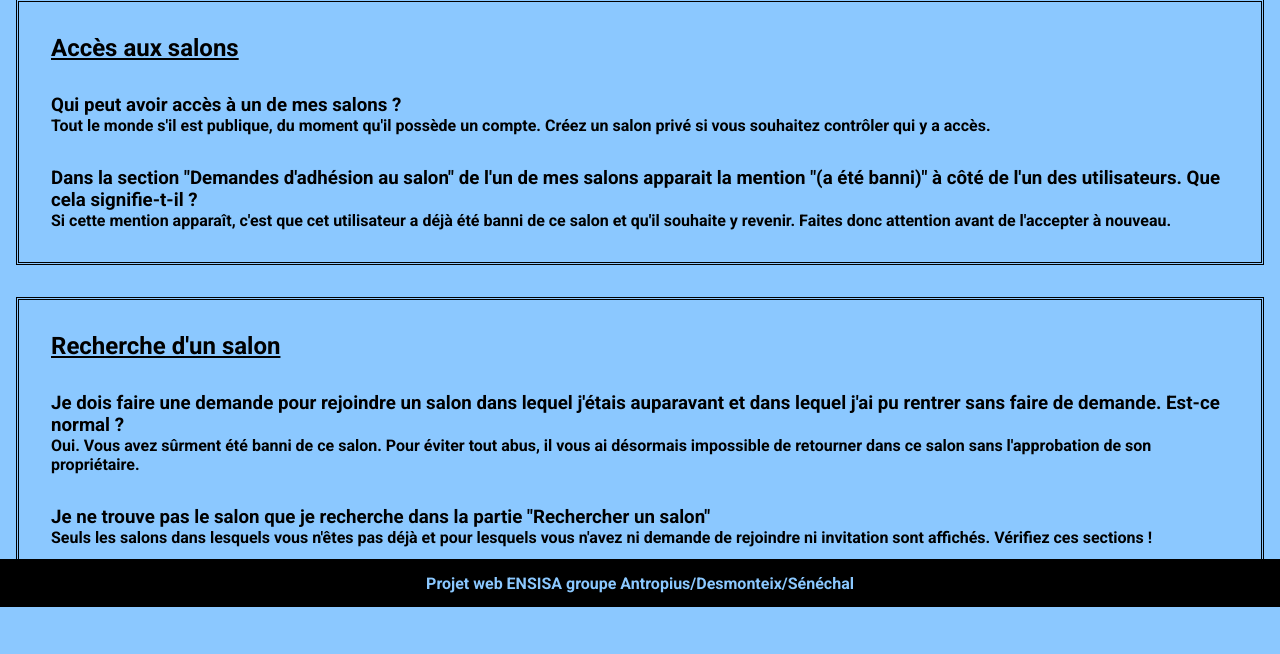
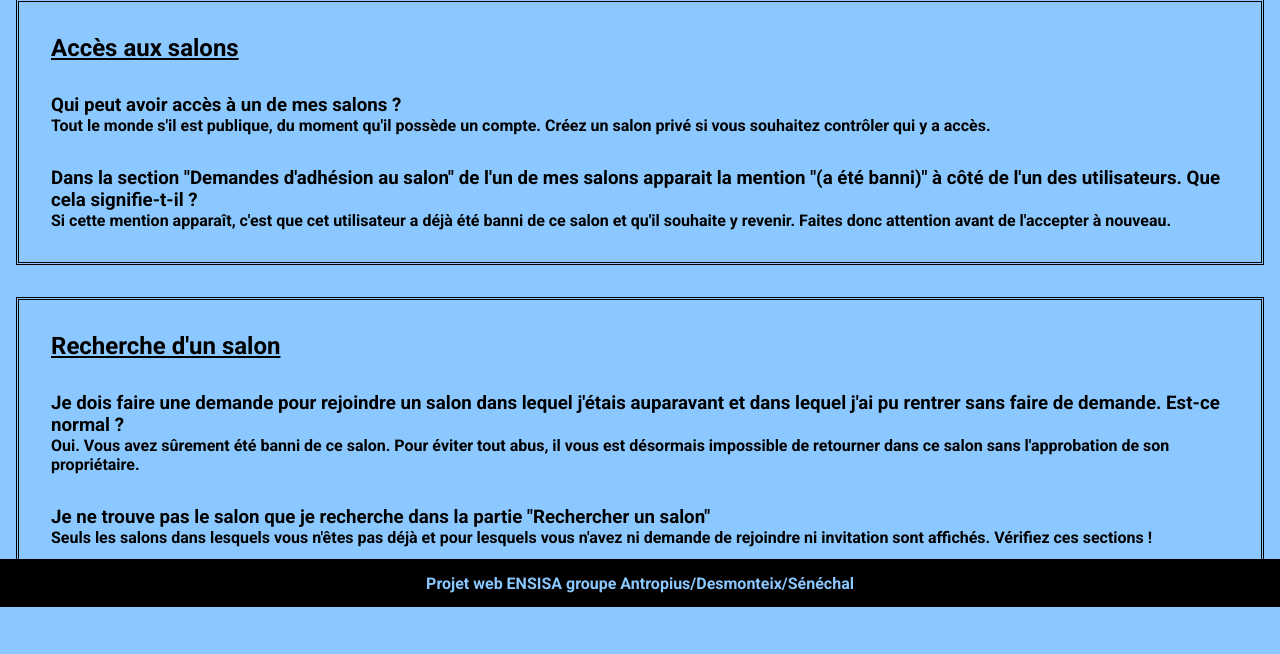
Before and after one commit to Burn3rII/ENSISAGERIE, a Django app: page /support/ in a window 1280 px wide. Shown: the part 193-847 px from the top of the page. Run offline with Django 5.2, Linux system fonts and the light colour scheme.

Commit message:
Modif rapport, CSS erreurs et faute page d'aide

```diff
--- a/messagingsite/main/static/main/css/style_error.css
+++ b/messagingsite/main/static/main/css/style_error.css
@@ -11,7 +11,6 @@
 
 #error_code {
     padding-left: 0;
-    height: 5rem;
     font-size: 4rem;
 }
 
@@ -21,6 +20,5 @@
 
 #error_descriptor {
     padding-left: 0;
-    height: 2rem;
     font-size: 2rem;
 }
--- a/messagingsite/main/templates/main/help.html
+++ b/messagingsite/main/templates/main/help.html
@@ -24,9 +24,9 @@
         <h3>Je dois faire une demande pour rejoindre un salon dans lequel
             j'étais auparavant et dans lequel j'ai pu rentrer sans faire de
             demande. Est-ce normal ?</h3>
-        <p>Oui. Vous avez sûrment été banni de ce salon. Pour éviter tout abus, il
-            vous ai désormais impossible de retourner dans ce salon sans
-            l'approbation de son propriétaire.</p>
+        <p>Oui. Vous avez sûrement été banni de ce salon. Pour éviter tout
+            abus, il vous est désormais impossible de retourner dans ce
+            salon sans l'approbation de son propriétaire.</p>
 
         <h3>Je ne trouve pas le salon que je recherche dans la partie
             "Rechercher un salon"</h3>
```
Also changed, not shown: 1 other file.
